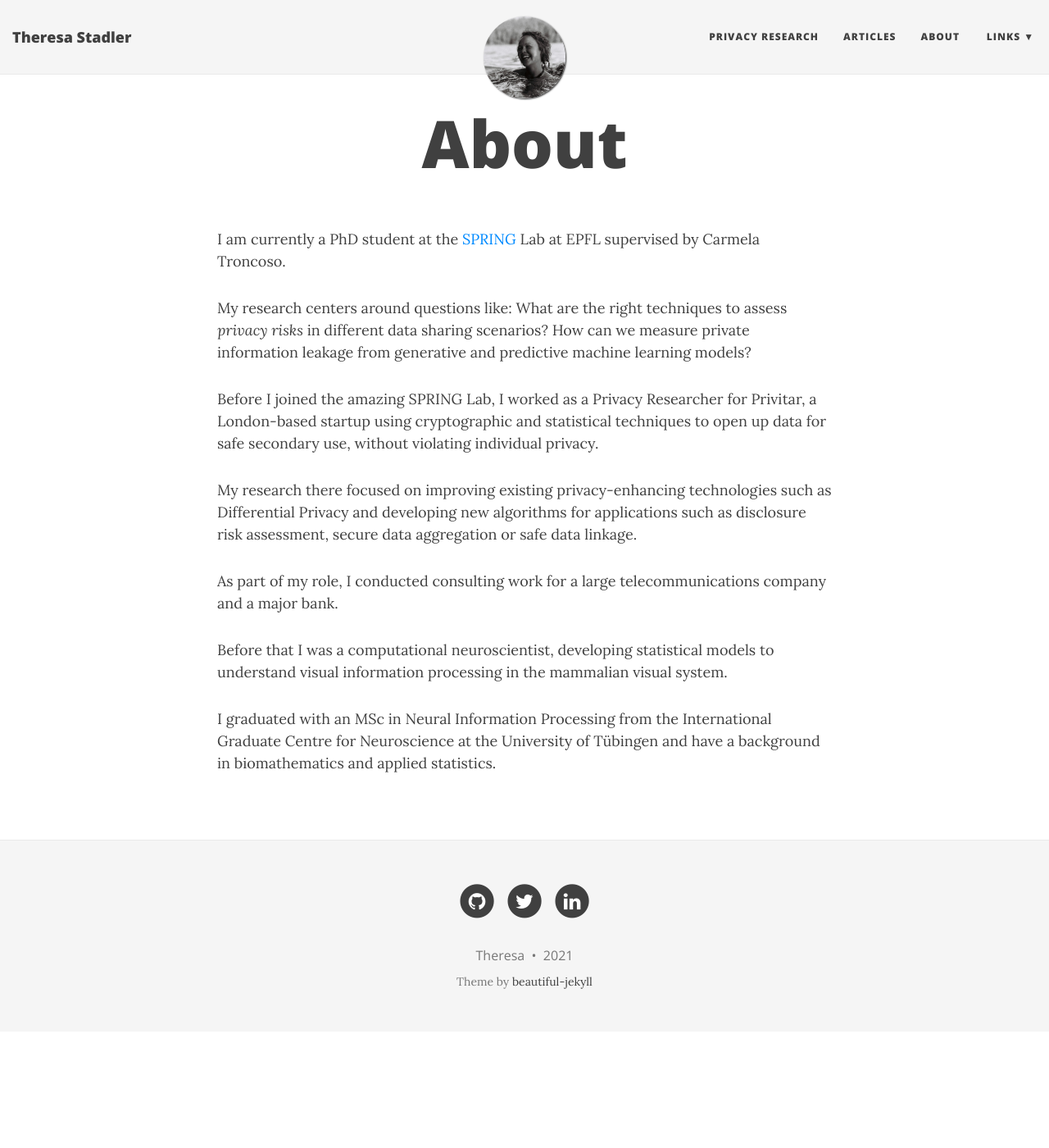
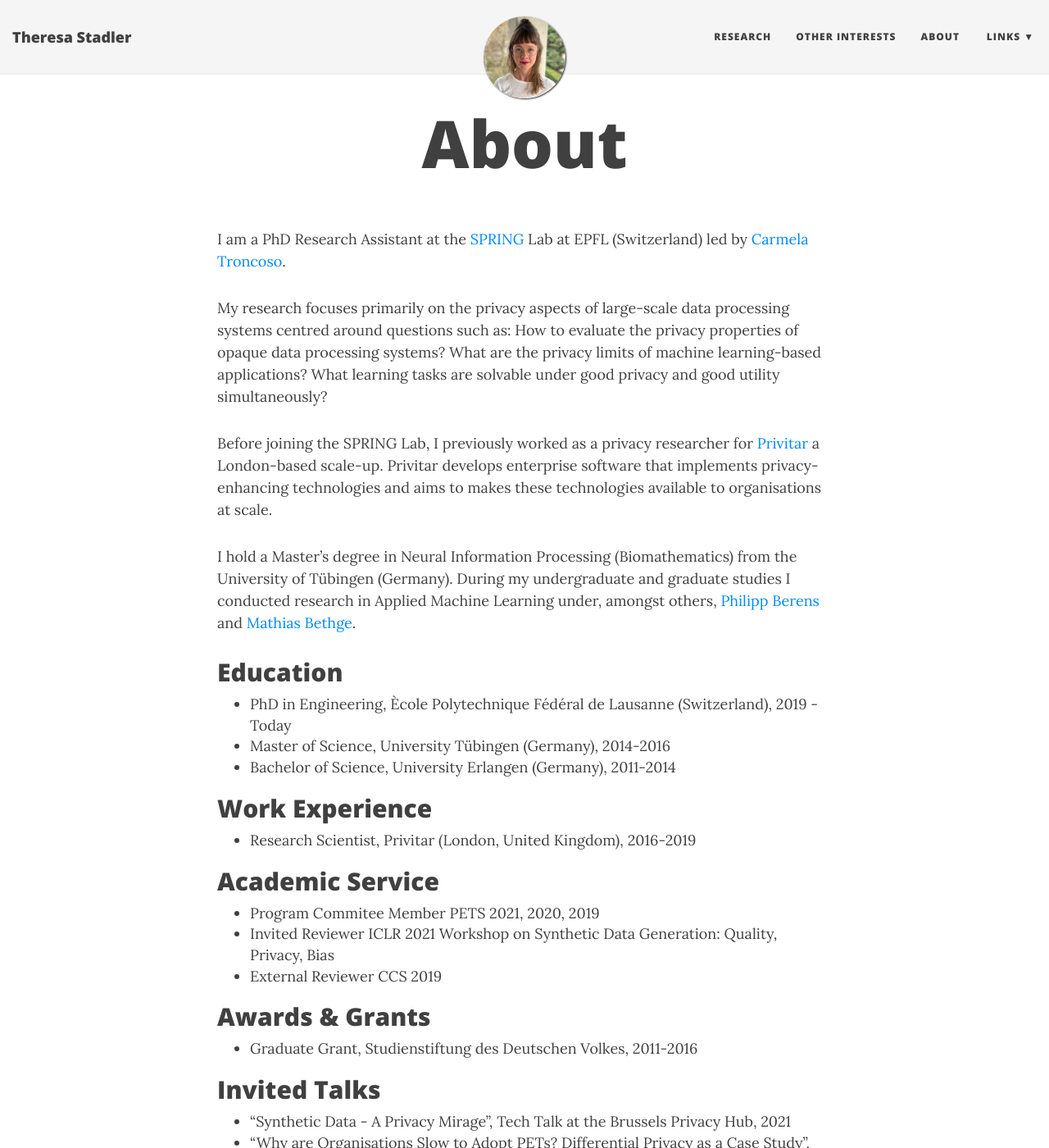
Before and after one commit to reslbesl/theresa.github.io, a Jekyll site: the page built from aboutme.md, in a window 1280 px wide and 1400 px high. Shown: the whole window at 82% size. Built offline with Jekyll 4.4.1, drawn with Linux system fonts in a browser that asks for light colours; nearby versions of some CDN libraries; some of the changed text lies outside the part shown.

Commit message:
Major update

```diff
--- a/_config.yml
+++ b/_config.yml
@@ -4,32 +4,22 @@
 title: Theresa Stadler
 
 # Short description of your site
-description: "Things I want the world to know about"
-
-# --- Local development options ---
-# If your website is hosted locally rather than on GitHub, then you need to uncomment the next two parameters to set the url and baseurl
-# *** If you're not sure what this mean, then leave this section as it is. Only modify the url and baseurl if you know what you're doing!***
-
-# url is the the website domain URL without a trailing slash
-#url: "https://example.com"
-
-# baseurl should be an empty string
-#baseurl: ""
+description: "Privacy Researcher"
 
 # --- Navigation bar options --- #
 
 # List of links in the navigation bar
 navbar-links:
-  Privacy Research: "privacy"
-  Articles: "articles"
+  Research: "research"
+  Other Interests: "articles"
   About: "about"
   Links:
-    - EPFL SPRING Lab: "https://spring.epfl.ch/en/research/"
+    - SPRING Lab: "https://spring.epfl.ch/en/research/"
     - Privitar: "https://www.privitar.com/"
 
 # Image to show in the navigation bar - image must be a square (width = height)
 # Remove this parameter if you don't want an image in the navbar
-avatar: "/img/icon.png"
+avatar: "/img/PortraitCropped.JPG"
 
 # If you want to have an image logo in the top-left corner instead of the title text,
 # then specify the following parameter
--- a/aboutme.md
+++ b/aboutme.md
@@ -3,17 +3,43 @@ layout: page
 title: About
 permalink: /about/
 ---
-I am currently a PhD student at the [SPRING](https://www.epfl.ch/labs/spring/) Lab at EPFL supervised by Carmela Troncoso.
+I am a PhD Research Assistant at the [SPRING](https://www.epfl.ch/labs/spring/) Lab at EPFL (Switzerland) led by [Carmela Troncoso](https://scholar.google.com/citations?hl=en&user=sMkt3SgAAAAJ).
 
-My research centers  around questions like: What are the right techniques to assess *privacy risks* in different data sharing scenarios?
-How can we measure private information leakage from generative and predictive machine learning models?
+My research focuses primarily on the privacy aspects of large-scale data processing systems centred around questions such as:
+How to evaluate the privacy properties of opaque data processing systems? What are the privacy limits of machine learning-based applications? What learning tasks are solvable under good privacy and good utility simultaneously?
 
-Before I joined the amazing SPRING Lab, I worked as a Privacy Researcher for Privitar, a London-based startup using cryptographic and statistical techniques to open up data for safe secondary use, without violating individual privacy.
+Before joining the SPRING Lab, I previously worked as a privacy researcher for [Privitar](https://www.privitar.com) a London-based scale-up. Privitar develops enterprise software that implements privacy-enhancing technologies and aims to makes these technologies available to organisations at scale.
 
-My research there focused on improving existing privacy-enhancing technologies such as Differential Privacy and developing new algorithms for applications such as disclosure risk assessment, secure data aggregation or safe data linkage.
+I hold a Master's degree in Neural Information Processing (Biomathematics) from the University of Tübingen (Germany).
+During my undergraduate and graduate studies I conducted research in Applied Machine Learning under, amongst others, [Philipp Berens](https://scholar.google.com/citations?user=lPQLk3QAAAAJ&hl=en) and [Mathias Bethge](https://scholar.google.com/citations?hl=en&user=0z0fNxUAAAAJ).
 
-As part of my role, I conducted consulting work for a large telecommunications company and a major bank.
+Education
+---
+- PhD in Engineering, Ècole Polytechnique Fédéral de Lausanne (Switzerland), 2019 - Today
+- Master of Science, University Tübingen (Germany), 2014-2016
+- Bachelor of Science, University Erlangen (Germany), 2011-2014
 
-Before that I was a computational neuroscientist, developing statistical models to understand visual information processing in the mammalian visual system.
+Work Experience
+---
+- Research Scientist, Privitar (London, United Kingdom), 2016-2019
 
-I graduated with an MSc in Neural Information Processing from the International Graduate Centre for Neuroscience at the University of Tübingen and have a background in biomathematics and applied statistics.
+Academic Service
+---
+- Program Commitee Member PETS 2021, 2020, 2019
+- Invited Reviewer ICLR 2021 Workshop on Synthetic Data Generation: Quality, Privacy, Bias
+- External Reviewer CCS 2019
+
+Awards & Grants
+---
+- Graduate Grant, Studienstiftung des Deutschen Volkes, 2011-2016
+
+Invited Talks
+---
+- "Synthetic Data - A Privacy Mirage", Tech Talk at the Brussels Privacy Hub, 2021
+- "Why are Organisations Slow to Adopt PETs? Differential Privacy as a Case Study", EPFL IC Summer Research Institute, 2018 - [Link](https://suri.epfl.ch/2018/)
+
+Patents
+---
+"Computer-implemented privacy engineering systens and method", Jason Derek McFall, Charles Codman Cabot, Timothy James Moran, Kieron Francois Pascal Guinamard, Vladimir Michael Eatwell, Benjamin Thomas Pickering, Paul David Mellor, Theresa Stadler, Andrei Petre, Christopher Andrew Smith, Anthony Jason Du Preez, Igor Vujosevic, George Danezis, US Patent Application, Singapore Granted Patent, 2017
+
+"Data product release method or system", Charles Codman Cabot, Kieron Francois Pascal Guinamard, Jason Derek McFall, Pierre-andre Maugis, Page Hector, Benjamin Thomas Pickering, Theresa Stadler, Jo-anne Tay, Suzanne Weller, US Patent Application, 2018
--- a/index.html
+++ b/index.html
@@ -1,7 +1,7 @@
 ---
 layout: page
-title: Overview
-subtitle: Things I want the world to know about
+title: News
+subtitle: Updates & Posts
 use-site-title: true
 ---
 
```
Also changed, not shown: _posts/2020-04-02-luca.md (added, +36 -0 lines), articles.md (+5 -5 lines), privacy.md (deleted, +0 -12 lines), research.md (added, +97 -0 lines), img/PortraitCropped.JPG (added), img/articles.jpg (added), 1 other file.
